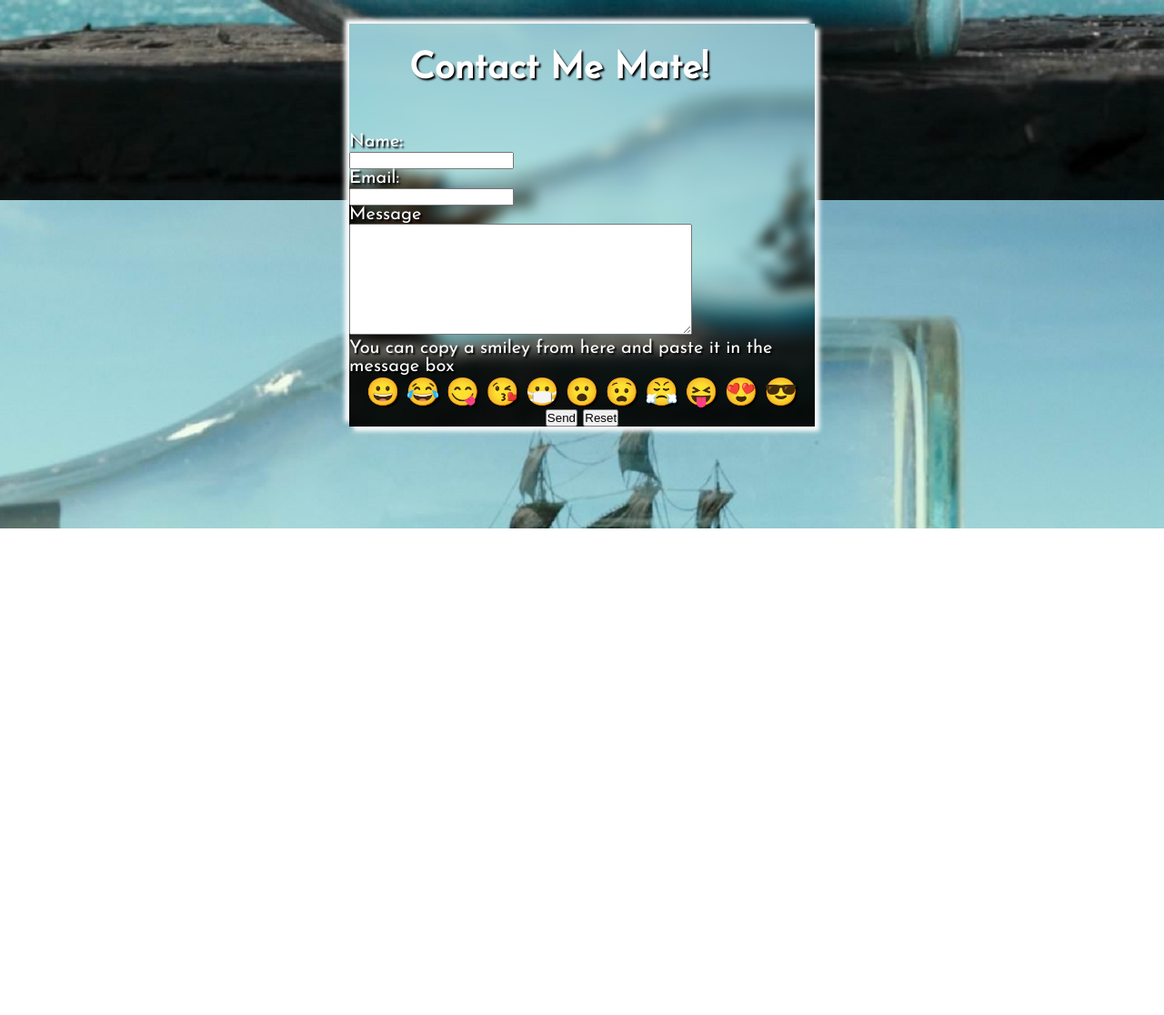
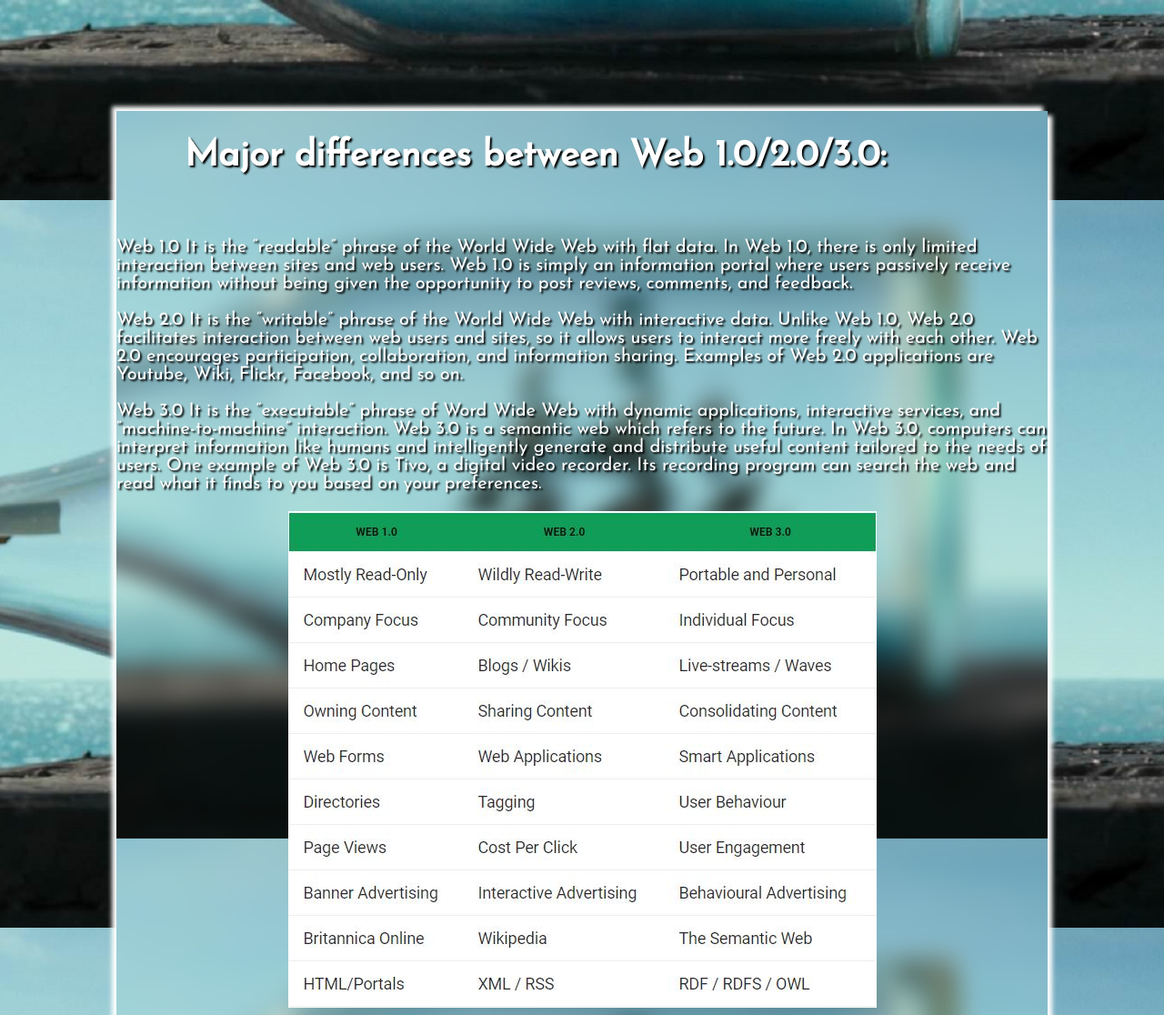
Before and after one commit to SISE-Web-Development-Environments/203886528, a plain HTML site: page index.html in a window 1280 px wide. Shown: the part 2980-4096 px from the top of the page at 91% size. Before the commit the page ends 3561 px from the top, so only its background shows below. Drawn offline with Linux system fonts and the light colour scheme; files whose address does not match are found by name.

Commit message:
Forth commit

```diff
--- a/index.html
+++ b/index.html
@@ -60,7 +60,11 @@
     </p>
   </div>
 </div>
-
+<br/>
+  <br/>
+  <br/>
+  <br/>
+  <br/>
 <div id="photos" class="section">
  <h2>
   My Photos
@@ -75,7 +79,11 @@
  </div>
 
 </div>
-
+<br/>
+  <br/>
+  <br/>
+  <br/>
+  <br/>
 <div id="playlist" class="section">
   <center>
     <h3>
@@ -84,7 +92,11 @@
     <iframe width="560" height="315" src="https://www.youtube.com/embed/QFLeTga9CN0" frameborder="0" allow="accelerometer; autoplay; encrypted-media; gyroscope; picture-in-picture" allowfullscreen></iframe>
   </center>
 </div>
-
+<br/>
+  <br/>
+  <br/>
+  <br/>
+  <br/>
 <div id="like" class="section">
   <h4>Gentelmen, You will always remember <br/> this day, as the day <br/> you LIKED Captain Jack Sparrow! </h4>
   <center>
@@ -94,41 +106,65 @@
   <br/></center>
 </div>
 
+<br/>
+  <br/>
+  <br/>
+  <br/>
+  <br/>
+
 <div id="qrcoder" class="section">
   <h5>Scan my code! Savvy?</h5>
   <center>
     <img src="qrcapture.JPG">
     <br/></center>
 </div>
-
-<div id="qa" class="section">
+<br/>
   <br/>
   <br/>
   <br/>
   <br/>
+
+<div id="qa" class="section">
+<h5>Major differences between Web 1.0/2.0/3.0:</h5>
+<br>
+Web 1.0
+It is the “readable” phrase of the World Wide Web with flat data. In Web 1.0, there is only limited interaction between sites and web users. Web 1.0 is simply an information portal where users passively receive information without being given the opportunity to post reviews, comments, and feedback.
+<br>
+<br>
+Web 2.0
+It is the “writable” phrase of the World Wide Web with interactive data. Unlike Web 1.0, Web 2.0 facilitates interaction between web users and sites, so it allows users to interact more freely with each other. Web 2.0 encourages participation, collaboration, and information sharing. Examples of Web 2.0 applications are Youtube, Wiki, Flickr, Facebook, and so on.
+<br>
+<br>
+Web 3.0
+It is the “executable” phrase of Word Wide Web with dynamic applications, interactive services, and “machine-to-machine” interaction. Web 3.0 is a semantic web which refers to the future. In Web 3.0, computers can interpret information like humans and intelligently generate and distribute useful content tailored to the needs of users. One example of Web 3.0 is Tivo, a digital video recorder. Its recording program can search the web and read what it finds to you based on your preferences.
+<br>
+<br>
+<center> <img src="imgs/web.JPG"></center>
+<br>
+<br>
+Examle: For the query: "Jack Sparrow"
+<br>
+Web 1.0 will give a static results.
+<br>
+Web 2.0 will give a interactive results such as Jack Sparrow's Fans' facebook page or the funniest videos of Jack Sparrow's qoutes on Youtube.
+<br>
+Web 3.0 will give a dynamic results, based on the wisdom of the crowd, for example the last information the user was looking for about Jack's character.
+We will get interactive pages and websites that have a lot of information about the query like the one we searched for -
+those pages contain database which based on more than trillion users posts with a query very similiar to ours or queries in the same topic - could be related to "Pirates Of The Caribbean".
+<br>
+</div>
+
+<br/>
   <br/>
   <br/>
   <br/>
   <br/>
-  <br/>
-  <br/>
-  <br/>
-  <br/>
-  <br/>
-  <br/>
-  <br/>
-  <br/>
-  ans
-  <br/>
-  <br/>
-  <br/>
-</div>
 
 <div id="contact" class="section">
   <h5>
     Contact Me Mate!
   </h5>
-  <form action="mailto:galbuz@post.bgu.ac.il" method="POST" enctype="text/plain">
+  <form action="mailto:galbuz@post.bgu.ac.il" method="GET" enctype="text/plain">
     Name:
     <br/>
     <input type="text" name="name">
@@ -144,17 +180,9 @@
     You can copy a smiley from here and paste it in the message box
     <br/>
     <center>
-      <span style="font-size: 30px;">😀</span>
-      <span style="font-size: 30px;">😂</span>
-      <span style="font-size: 30px;">😋</span>
-      <span style="font-size: 30px;">😘</span>
-      <span style="font-size: 30px;">😷</span>
-      <span style="font-size: 30px;">😮</span>
-      <span style="font-size: 30px;">😧</span>
-      <span style="font-size: 30px;">😤</span>
-      <span style="font-size: 30px;">😝</span>
-      <span style="font-size: 30px;">😍</span>
-      <span style="font-size: 30px;">😎</span>
+      <p>
+        😀😂😋😘😷😮😧😤😝😍😎
+      </p>
       <br/>
       <input type="submit" value="Send" class="btn">
       <input type="reset" value="Reset" class="btn">
--- a/style.css
+++ b/style.css
@@ -239,3 +239,32 @@ ul {
 	width: 90%;
 	margin: 30px 0 50px;
 }
+
+
+/* MAIL section  */
+
+#qa{
+	position: static;
+	margin-top: 55px;
+	margin-right: 10%;
+	margin-left: 10%;
+	background-size: cover;
+	background-repeat: no-repeat;
+	background-attachment: fixed;
+	background-image: url('imgs/pearl222.jpg');
+	overflow: hidden;
+	box-shadow: -5px -5px 5px rgb(255, 255, 255), 5px 5px 5px rgb(255, 255, 255);
+	color: white;
+	text-shadow: 2px 2px 2px black;
+	font-size: 20px;
+
+}
+
+#qa h5{
+	font-size: 40px;
+	text-align: center;
+	text-shadow: 2px 2px 2px black;
+	color: white;
+	width: 90%;
+	margin: 30px 0 50px;
+}
```
Also changed, not shown: imgs/web.JPG (added).
